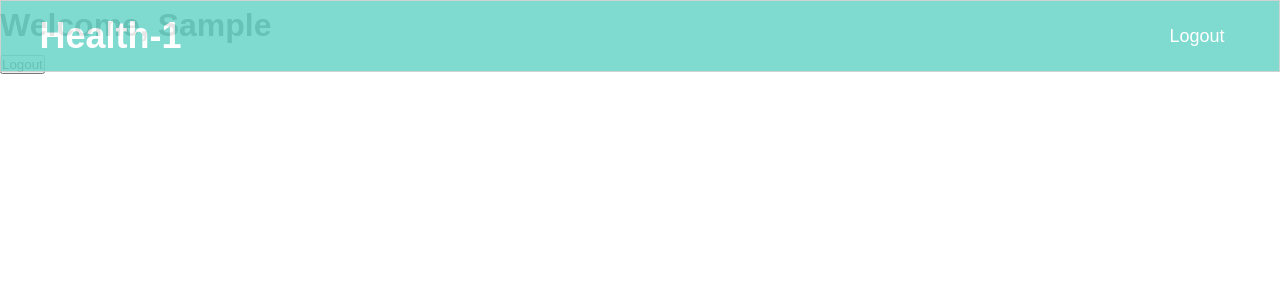
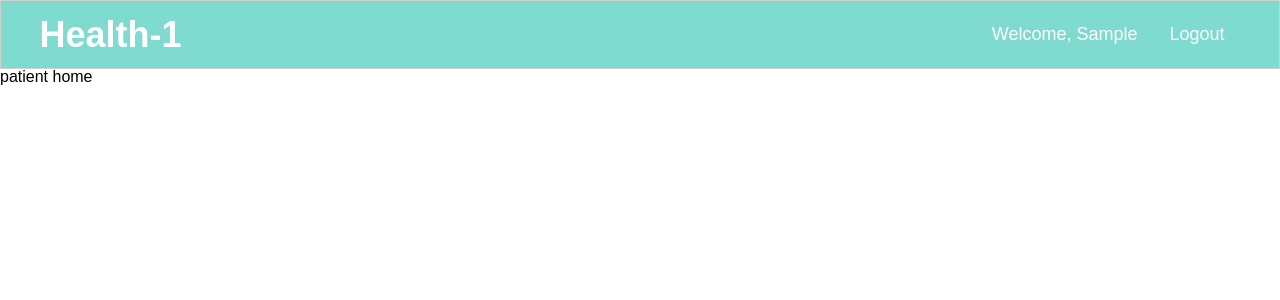
Before and after one commit to Abdul-Moeed-Saqib/Health-1, a React (Create React App) app in the folder frontend/: page / in a window 1280 px wide. Shown: the top 300 px of the page. Built offline with nearby package versions, Linux system fonts and the light colour scheme; sample sign-in values are in the browser's storage.

Commit message:
nurse home layout added

```diff
--- a/frontend/src/App.js
+++ b/frontend/src/App.js
@@ -15,7 +15,7 @@ export default function App() {
       <Navbar />
       <Routes>
         <Route path='/'
-          element={user ? <Home name={user.firstName} role={user.role} /> : <Navigate to="/auth" />}
+          element={user ? <Home role={user.role} /> : <Navigate to="/auth" />}
         />
         <Route path='/auth'
           element={!user ? <Auth /> : <Navigate to="/" />}
--- a/frontend/src/components/Navbar.js
+++ b/frontend/src/components/Navbar.js
@@ -19,6 +19,9 @@ export default function Navbar() {
           {
             user ?
               <Fragment>
+                <li>
+                  <Link to="#" >{`Welcome, ${user.firstName}`}</Link>
+                </li>
                 <li><Link to="/" onClick={logout}>Logout</Link></li>
               </Fragment>
               :
--- a/frontend/src/index.css
+++ b/frontend/src/index.css
@@ -451,7 +451,7 @@ i {
   display: flex;
   justify-content: space-between;
   align-items: center;
-  padding: 0.3rem 2.4rem;
+  padding: 0.2rem 2.4rem;
   font-family: "Raleway", sans-serif;
   opacity: 0.9;
   position: fixed;
--- a/frontend/src/pages/Home.js
+++ b/frontend/src/pages/Home.js
@@ -1,22 +1,18 @@
 import React from 'react'
 import NurseHome from "./NurseHome";
 import PatientHome from "./PatientHome";
+import Box from '@mui/material/Box';
 
-import { Link } from "react-router-dom";
-import { useLogout } from '../hooks/useLogout';
 
-export default function Home({ name, role }) {
-    const { logout } = useLogout();
+export default function Home({ role }) {
 
-    const handleClick = () => {
-        logout()
-    }
 
     return (
         <div>
-            <h1>Welcome, {name}</h1>
-            {role === "nurse" ? <NurseHome /> : <PatientHome />}
-            <button onClick={handleClick}>Logout</button>
+            <Box sx={{ marginTop: '4rem', display: 'flex', width: '100%' }}>
+                {role === "nurse" ? <NurseHome /> : <PatientHome />}
+            </Box>
+
         </div>
     )
 }
--- a/frontend/src/pages/NurseHome.js
+++ b/frontend/src/pages/NurseHome.js
@@ -1,7 +1,11 @@
-const NurseHome = () => {
+import { Box } from '@mui/material'
+import React, { Fragment } from 'react'
+
+export default function NurseHome() {
     return (
-        <div></div>
-     );
+        <Fragment>
+            <Box sx={{ width: '70%', padding: '0.5rem 1rem', background: 'lightgrey' }}>List of emergencies</Box>
+            <Box sx={{ width: '30%', padding: '0.5rem 1rem', background: 'lightblue' }}> tabs component</Box>
+        </Fragment>
+    )
 }
-
-export default NurseHome;
--- a/frontend/src/pages/PatientHome.js
+++ b/frontend/src/pages/PatientHome.js
@@ -1,9 +1,10 @@
-const PatientHome = () => {
+import { Box } from '@mui/material'
+import React, { Fragment } from 'react'
+
+export default function PatientHome() {
     return (
-        <div>
-
-        </div>
-     );
+        <Fragment>
+            patient home
+        </Fragment>
+    )
 }
-
-export default PatientHome;
```
